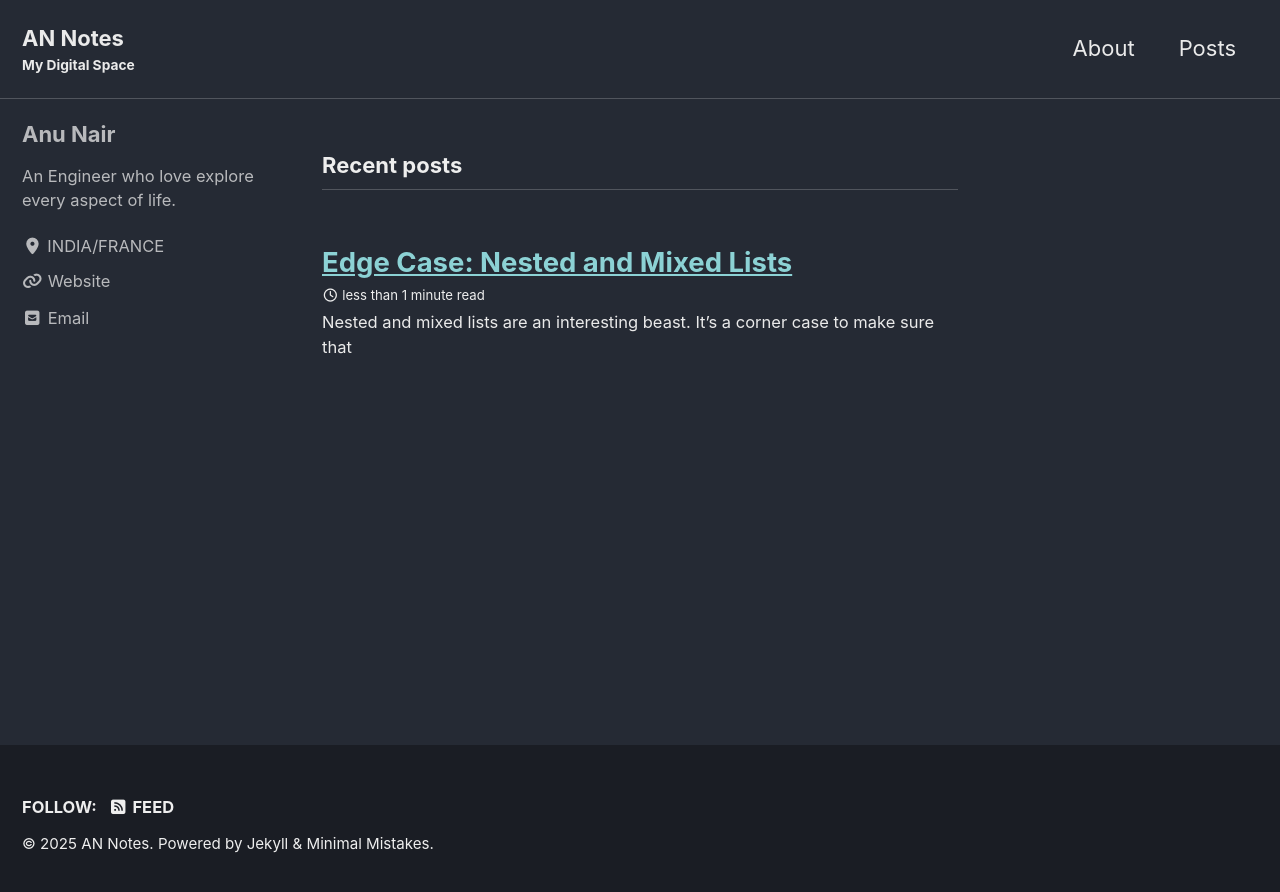
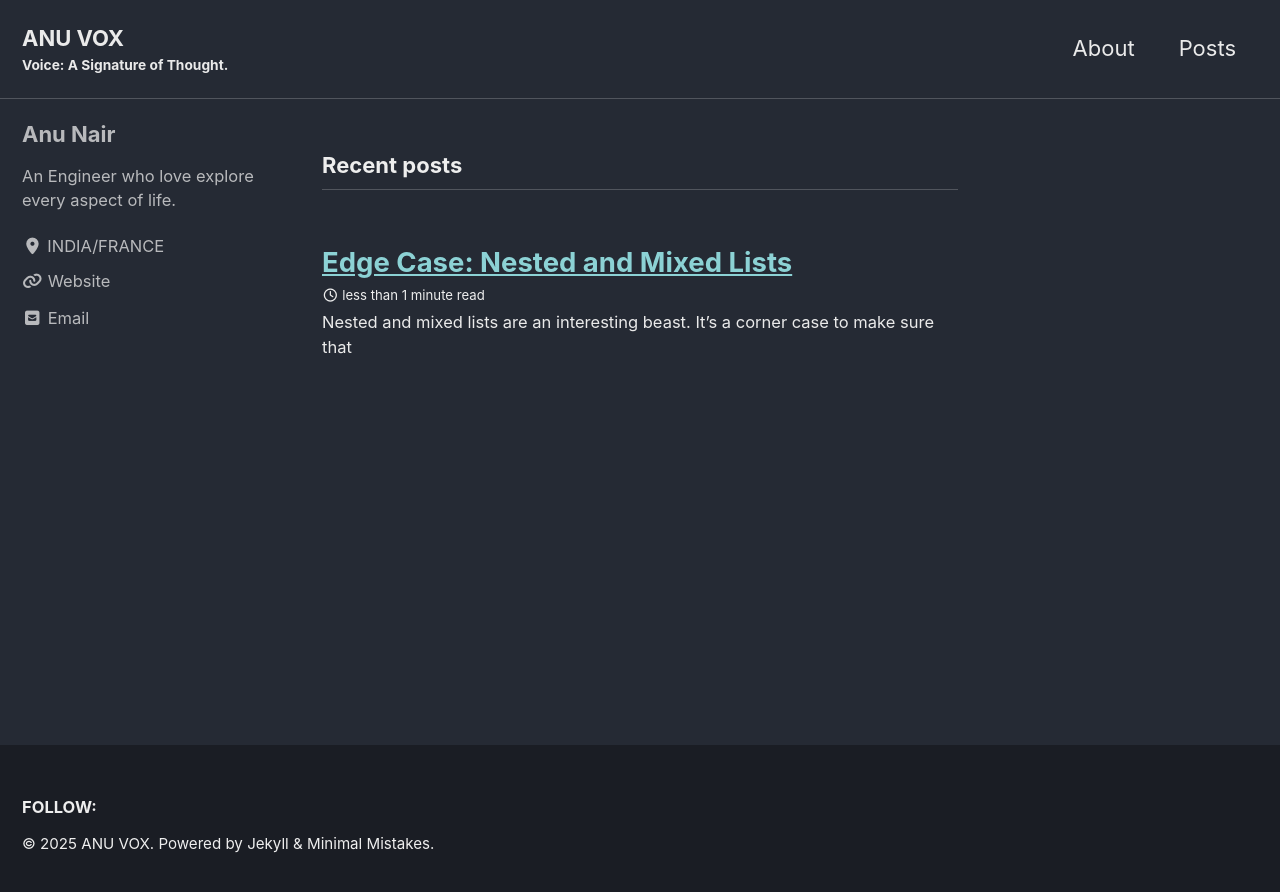
Before and after one commit to AnuVox/AnuVox.github.io, a Jekyll site: the page built from index.html, in a window 1280 px wide. Shown: the top 892 px of the page. Built offline with Jekyll 4.4.1, drawn with Linux system fonts in a browser that asks for light colours; cached includes are drawn as plain includes; the list of posts is cut into pages by our own code.

Commit message:
Update _config.yml

```diff
--- a/_config.yml
+++ b/_config.yml
@@ -17,11 +17,11 @@ minimal_mistakes_skin    : "dark" # "air", "aqua", "contrast", "dark", "dirt", "
 # Site Settings
 locale                   : "en-US"
 rtl                      : # true, false (default) # turns direction of the page into right to left for RTL languages
-title                    : "AN Notes"
+title                    : "ANU VOX"
 title_separator          : "|"
-subtitle                 : "My Digital Space " # site tagline that appears below site title in masthead
+subtitle                 : "Voice: A Signature of Thought.  " # site tagline that appears below site title in masthead
 name                     : "Anu Nair"
-description              : "Hello Word!."
+description              : "No One"
 url                      : # the base hostname & protocol for your site e.g. "https://mmistakes.github.io"
 baseurl                  : # the subpath of your site, e.g. "/blog"
 repository               : # GitHub username/repo-name e.g. "mmistakes/minimal-mistakes"
@@ -67,12 +67,12 @@ reCaptcha:
   secret                 :
 atom_feed:
   path                   : # blank (default) uses feed.xml
-  hide                   : # true, false (default)
+  hide                   : true # true, false (default)
 search                   : # true, false (default)
 search_full_content      : # true, false (default)
 search_provider          : # lunr (default), algolia, google
 lunr:
-  search_within_pages    : # true, false (default)
+  search_within_pages    : true # true, false (default)
 algolia:
   application_id         : # YOUR_APPLICATION_ID
   index_name             : # YOUR_INDEX_NAME
```
